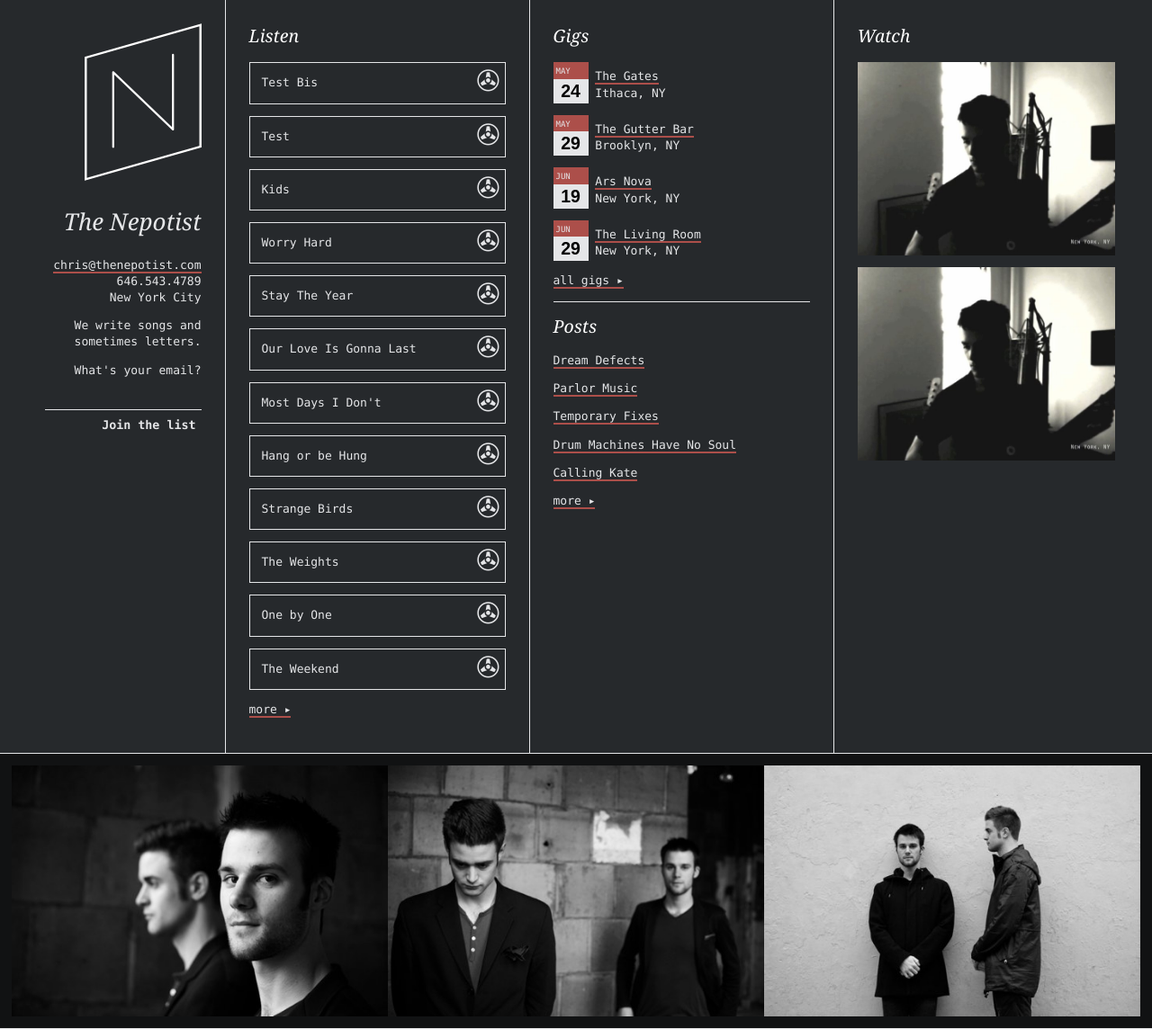
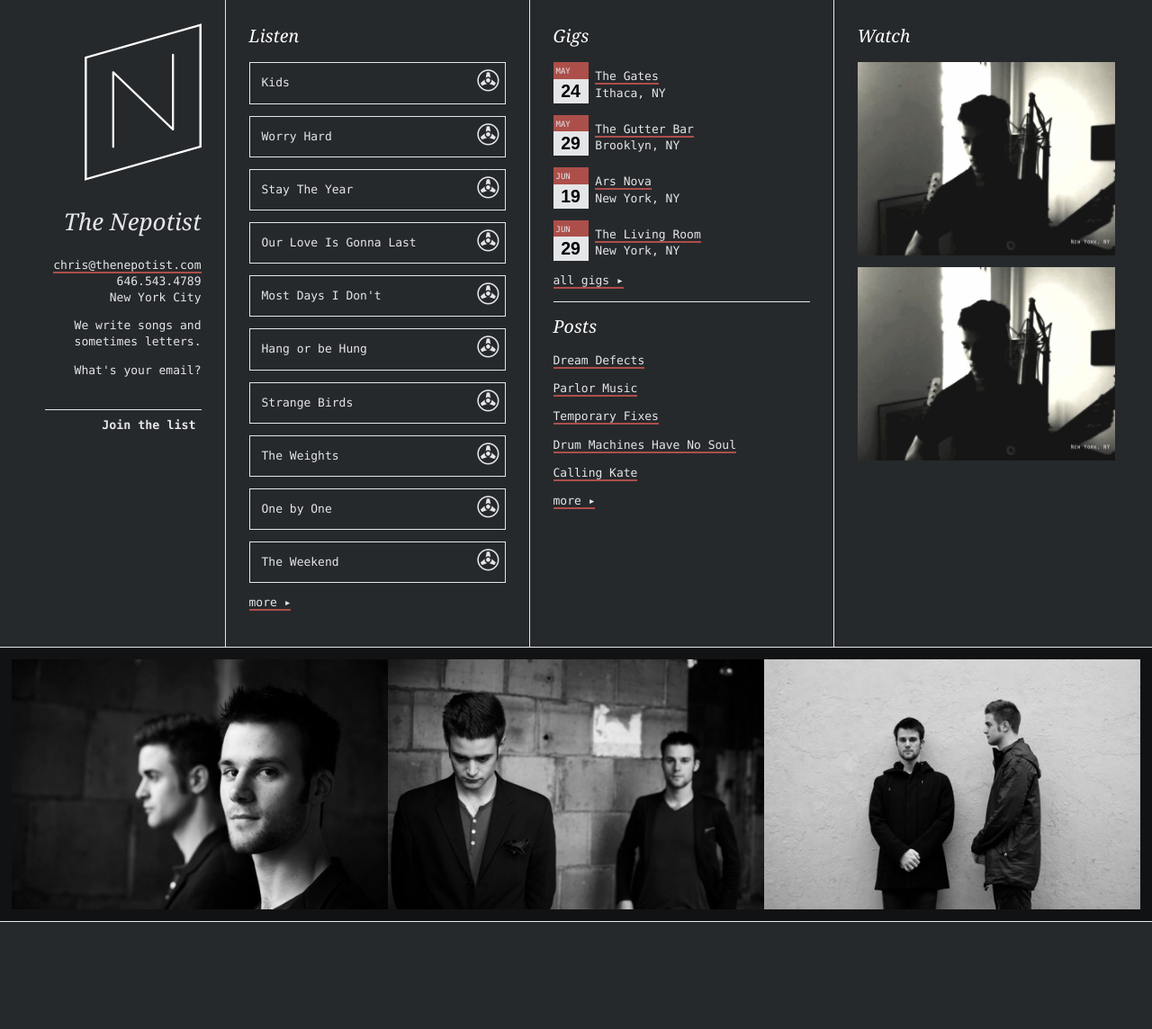
Before and after one commit to chrisfrank/chrisfrank.github.com, a Jekyll site: the page built from index.html, in a window 1280 px wide. Shown: the whole page at 90% size. Built offline with Jekyll 4.4.1, drawn with Linux system fonts in a browser that asks for light colours; after the commit the page ends 1025 px from its top, so only the background shows below that.

Commit message:
removed test songs

```diff
--- a/index.html
+++ b/index.html
@@ -86,13 +86,13 @@ layout: home
 </div><!-- newspaper -->
 
 <div class="photos">
-      <a class="photo" href="/assets/press_photos/1.jpg">
+      <a target="_blank" class="photo" href="/assets/press_photos/1.jpg">
         <img src="/assets/press_photos/1_thumb.jpg" alt="Chris Frank and Hayden Frank" />
     </a>
-    <a class="photo" href="/assets/press_photos/2.jpg">
+    <a target="_blank" class="photo" href="/assets/press_photos/2.jpg">
       <img src="/assets/press_photos/2_thumb.jpg" alt="Chris Frank and Hayden Frank" />
     </a>
-    <a class="photo" href="/assets/press_photos/3.jpg">
+    <a target="_blank" class="photo" href="/assets/press_photos/3.jpg">
       <img src="/assets/press_photos/3_thumb.jpg" alt="Chris Frank and Hayden Frank" />
     </a>
 </div>
```
Also changed, not shown: songs/_posts/2013-01-01-test.md (deleted, +0 -6 lines), songs/_posts/2013-01-02-test bis.md (deleted, +0 -6 lines).
